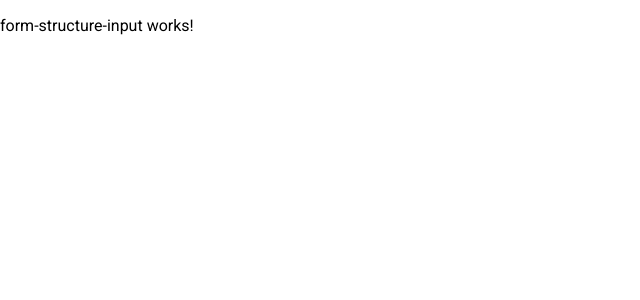
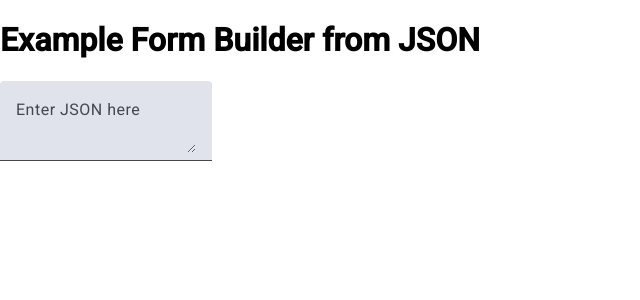
Before and after one commit to biskvitata/Zetta, an Angular app: page /form in a window 1280 px wide. Shown: the top 300 px of the page, without its empty margins (0-640 px from the left). Built offline with nearby package versions, Linux system fonts and the light colour scheme.

Commit message:
Basic JSON form handling implemented

```diff
--- a/src/app/components/form/form-structure-input/form-structure-input.component.html
+++ b/src/app/components/form/form-structure-input/form-structure-input.component.html
@@ -1 +1,7 @@
-<p>form-structure-input works!</p>
+<form class="example-form">
+  <mat-form-field class="example-full-width">
+    <mat-label>Enter JSON here</mat-label>
+
+    <textarea matInput (input)="onValueChange($event)"></textarea>
+  </mat-form-field>
+</form>
--- a/src/app/components/form/form-structure-input/form-structure-input.component.ts
+++ b/src/app/components/form/form-structure-input/form-structure-input.component.ts
@@ -1,11 +1,19 @@
-import { Component } from '@angular/core';
+import {Component, EventEmitter, Output} from '@angular/core';
+import {MatInputModule} from '@angular/material/input';
+import {MatFormFieldModule} from '@angular/material/form-field';
+import {FormsModule} from '@angular/forms';
 
 @Component({
   selector: 'app-form-structure-input',
-  imports: [],
+  imports: [FormsModule, MatFormFieldModule, MatInputModule],
   templateUrl: './form-structure-input.component.html',
   styleUrl: './form-structure-input.component.scss'
 })
 export class FormStructureInputComponent {
+  @Output() valueChange = new EventEmitter<string>();
 
+  onValueChange(event: Event) {
+    const target = event.target as HTMLTextAreaElement;
+    this.valueChange.emit(target.value);
+  }
 }
--- a/src/app/components/form/form.component.html
+++ b/src/app/components/form/form.component.html
@@ -1 +1,5 @@
-<app-form-structure-input></app-form-structure-input>
+<h1>Example Form Builder from JSON</h1>
+
+<app-form-structure-input
+  (valueChange)="onJSONInputChange($event)"
+></app-form-structure-input>
--- a/src/app/components/form/form.component.ts
+++ b/src/app/components/form/form.component.ts
@@ -1,5 +1,6 @@
 import { Component } from '@angular/core';
 import { FormStructureInputComponent } from './form-structure-input/form-structure-input.component';
+import { FormBuilder, FormControl, FormGroup, Validators } from '@angular/forms';
 
 @Component({
   selector: 'app-form',
@@ -8,5 +9,47 @@ import { FormStructureInputComponent } from './form-structure-input/form-structu
   styleUrl: './form.component.scss'
 })
 export class FormComponent {
+  formStructure: any;
+  form!: FormGroup;
 
+  constructor(private fb: FormBuilder) {}
+
+  onJSONInputChange(value: string) {
+    this.formStructure = JSON.parse(value);
+    this.buildForm();
+  }
+
+  buildForm() {
+    this.form = this.fb.group({});
+    this.formStructure?.fields?.forEach((field: any) => {
+      if (field.type === 'Group') {
+        this.form.addControl(field.key, this.createGroup(field.fields));
+      } else {
+        const validators = this.getValidators(field.validation);
+        this.form.addControl(field.key, new FormControl('', validators));
+      }
+    });
+  }
+
+  createGroup(fields: any[]): FormGroup {
+    const group = this.fb.group({});
+    fields.forEach(field => {
+      if (field.type === 'Group') {
+        group.addControl(field.key, this.createGroup(field.fields));
+      } else {
+        const validators = this.getValidators(field.validation);
+        group.addControl(field.key, new FormControl('', validators));
+      }
+    });
+    return group;
+  }
+
+  getValidators(validation: any) {
+    const validators = [];
+    if (validation) {
+      if (validation.required) validators.push(Validators.required);
+      if (validation.regex) validators.push(Validators.pattern(validation.regex));
+    }
+    return validators;
+  }
 }
```
